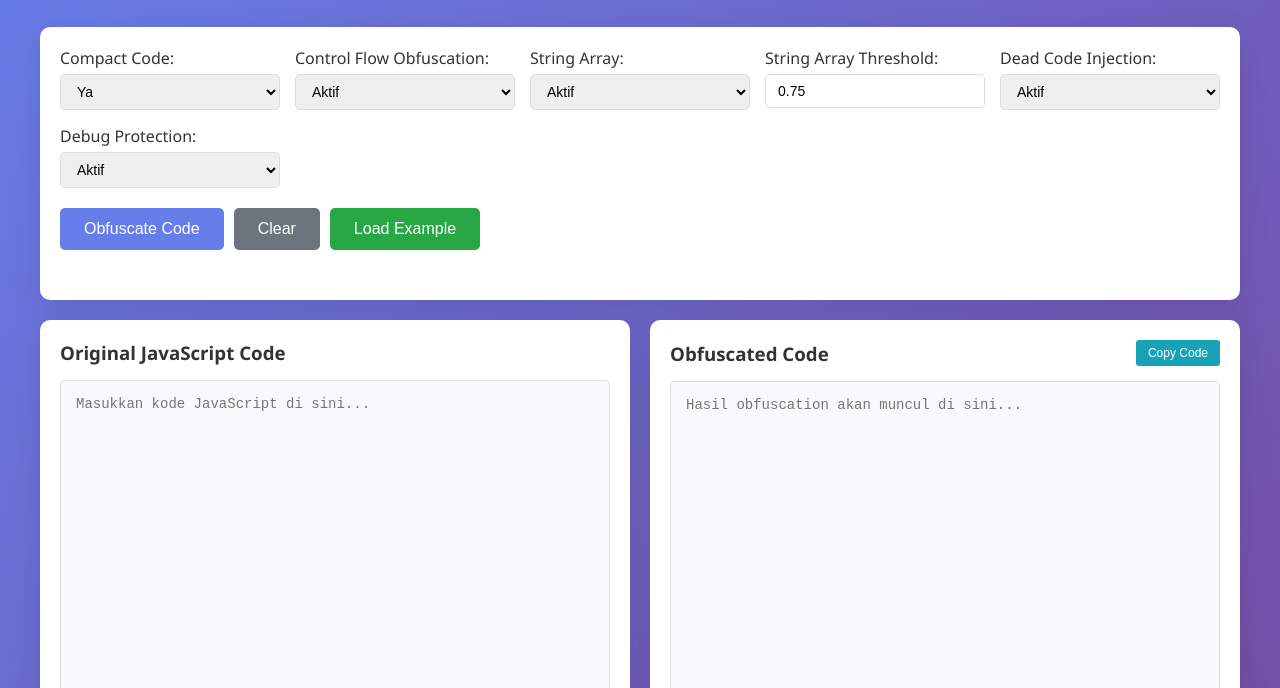
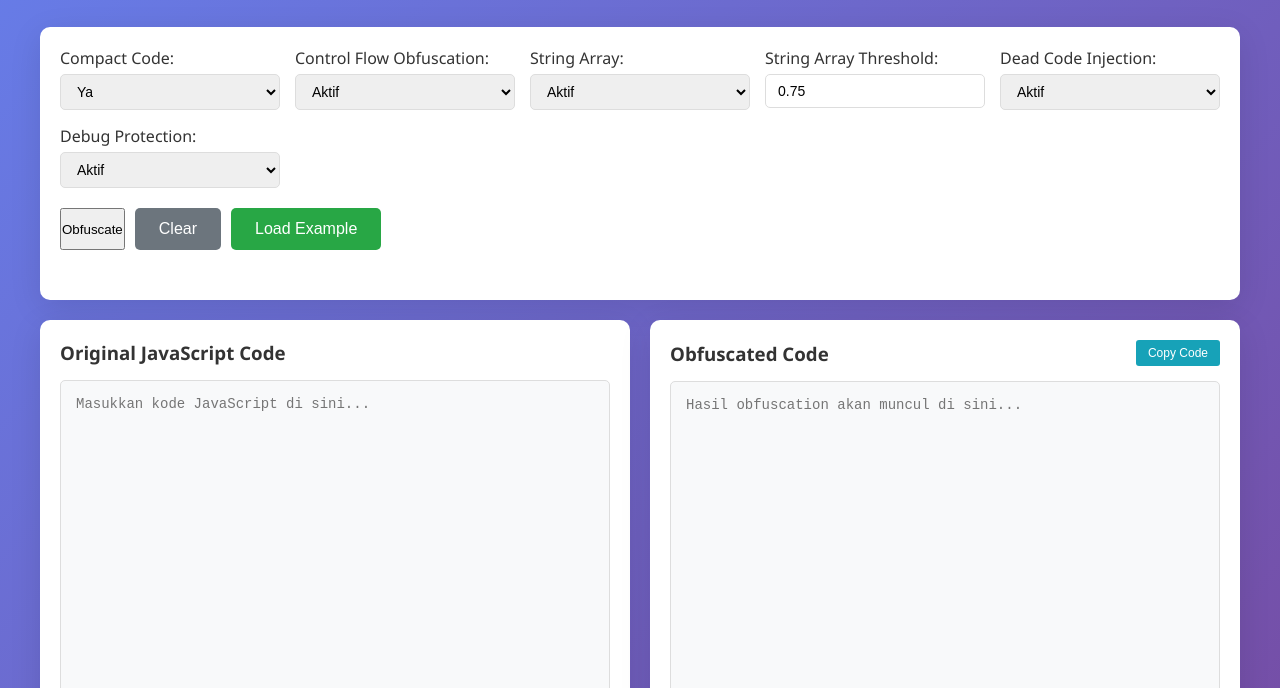
Before and after one commit to daffadevhosting/tools, a plain HTML site: page index.html in a window 1280 px wide. Shown: the part 112-800 px from the top of the page. Drawn offline with Linux system fonts and the light colour scheme.

Commit message:
Update index.html

```diff
--- a/index.html
+++ b/index.html
@@ -257,7 +257,7 @@
             </div>
 
             <div class="buttons">
-                <button class="btn btn-primary" onclick="obfuscateCode()">Obfuscate Code</button>
+                <button id="obfuscateButton">Obfuscate</button>
                 <button class="btn btn-secondary" onclick="clearCode()">Clear</button>
                 <button class="btn btn-success" onclick="loadExample()">Load Example</button>
             </div>
```
